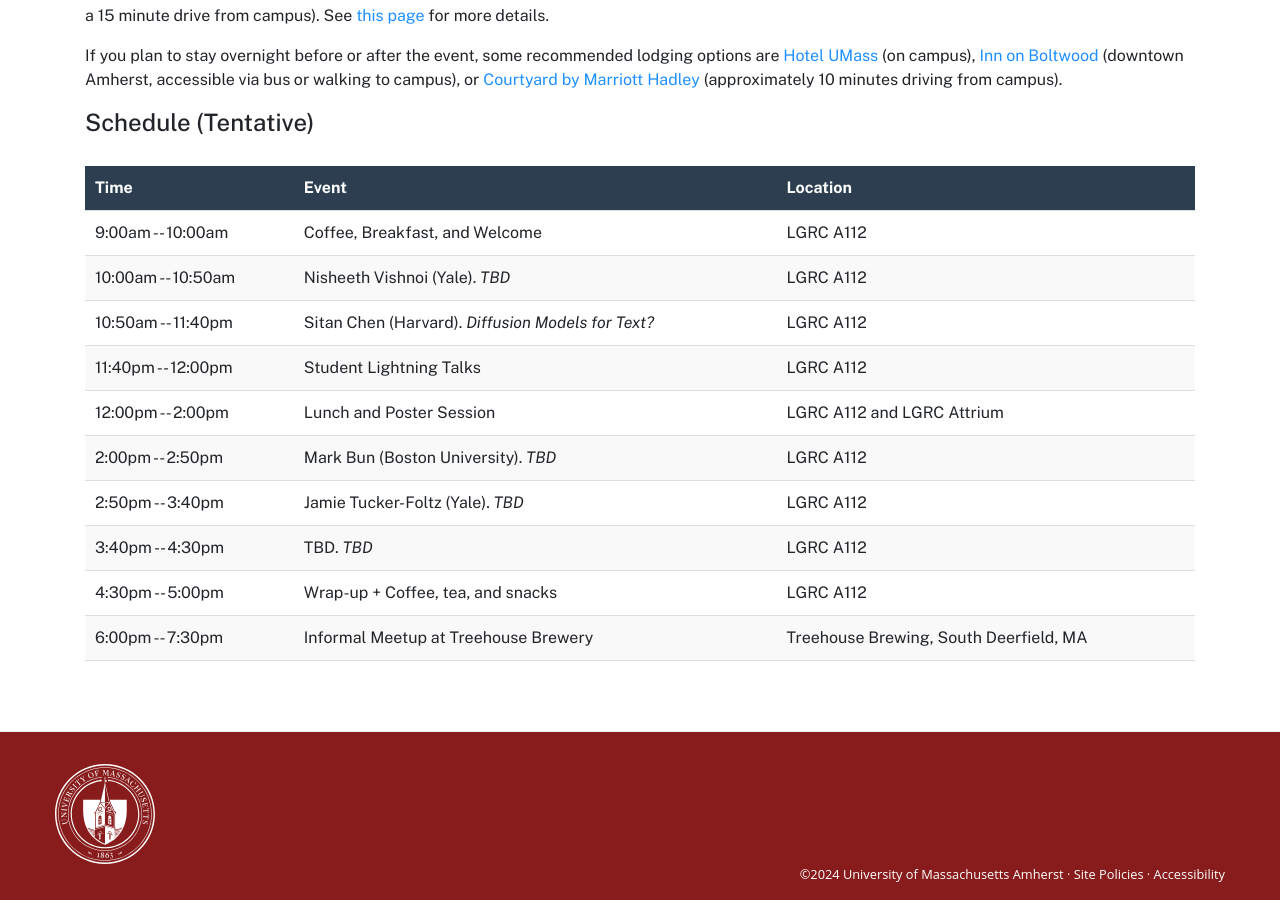
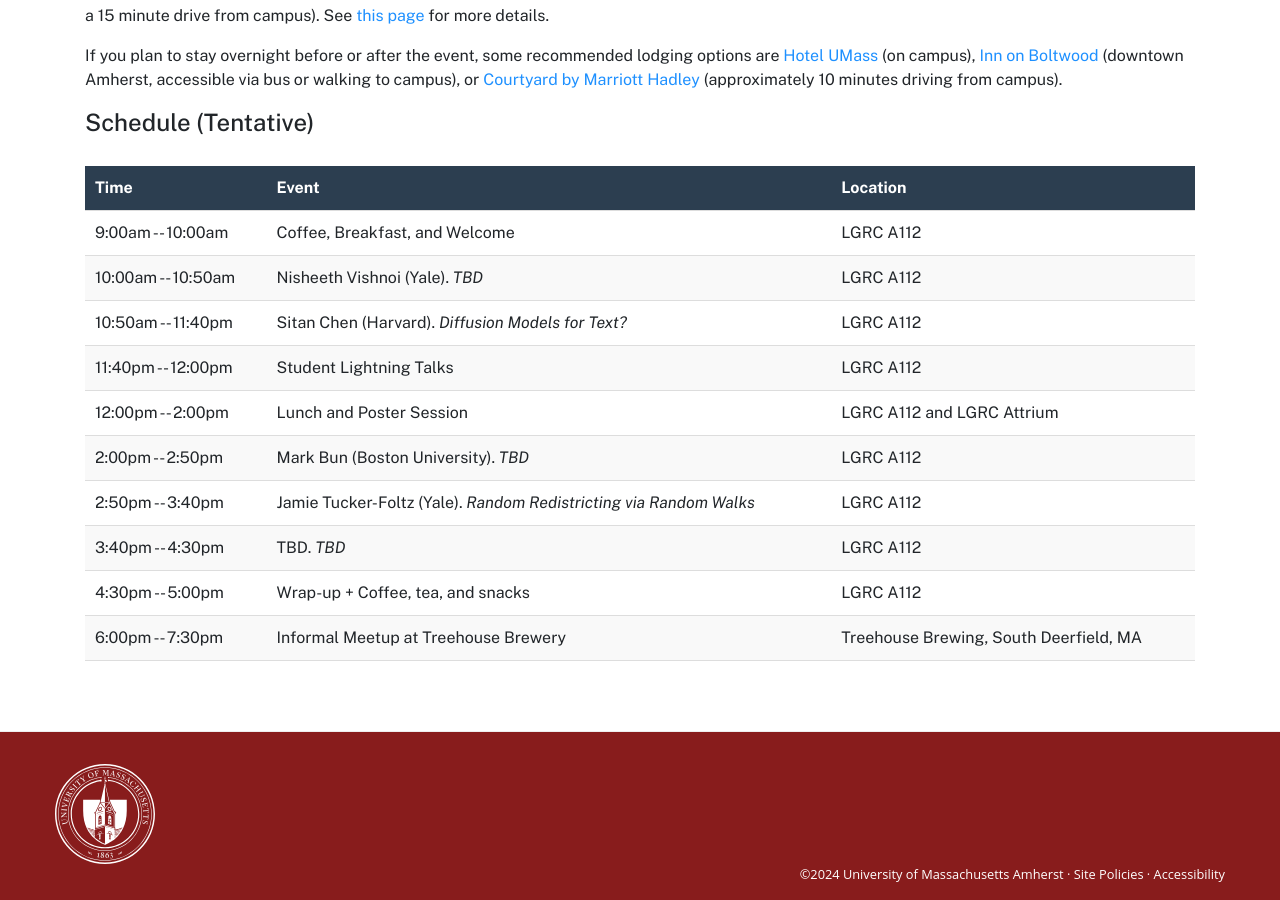
Before and after one commit to umass-theory/umass-theory.github.io, a Jekyll site: the page built from theory-day.md, in a window 1280 px wide and 900 px high, scrolled down 1029 px. Built offline with Jekyll 4.4.1, drawn with Linux system fonts in a browser that asks for light colours.

Commit message:
talk title

```diff
--- a/theory-day.md
+++ b/theory-day.md
@@ -106,7 +106,7 @@ If you plan to stay overnight before or after the event, some recommended lodgin
     </tr>
     <tr>
       <td>2:50pm -- 3:40pm</td>
-      <td>Jamie Tucker-Foltz (Yale). <i>TBD</i></td>
+      <td>Jamie Tucker-Foltz (Yale). <i>Random Redistricting via Random Walks</i></td>
       <td>LGRC A112</td>
     </tr>
     <tr>
```
